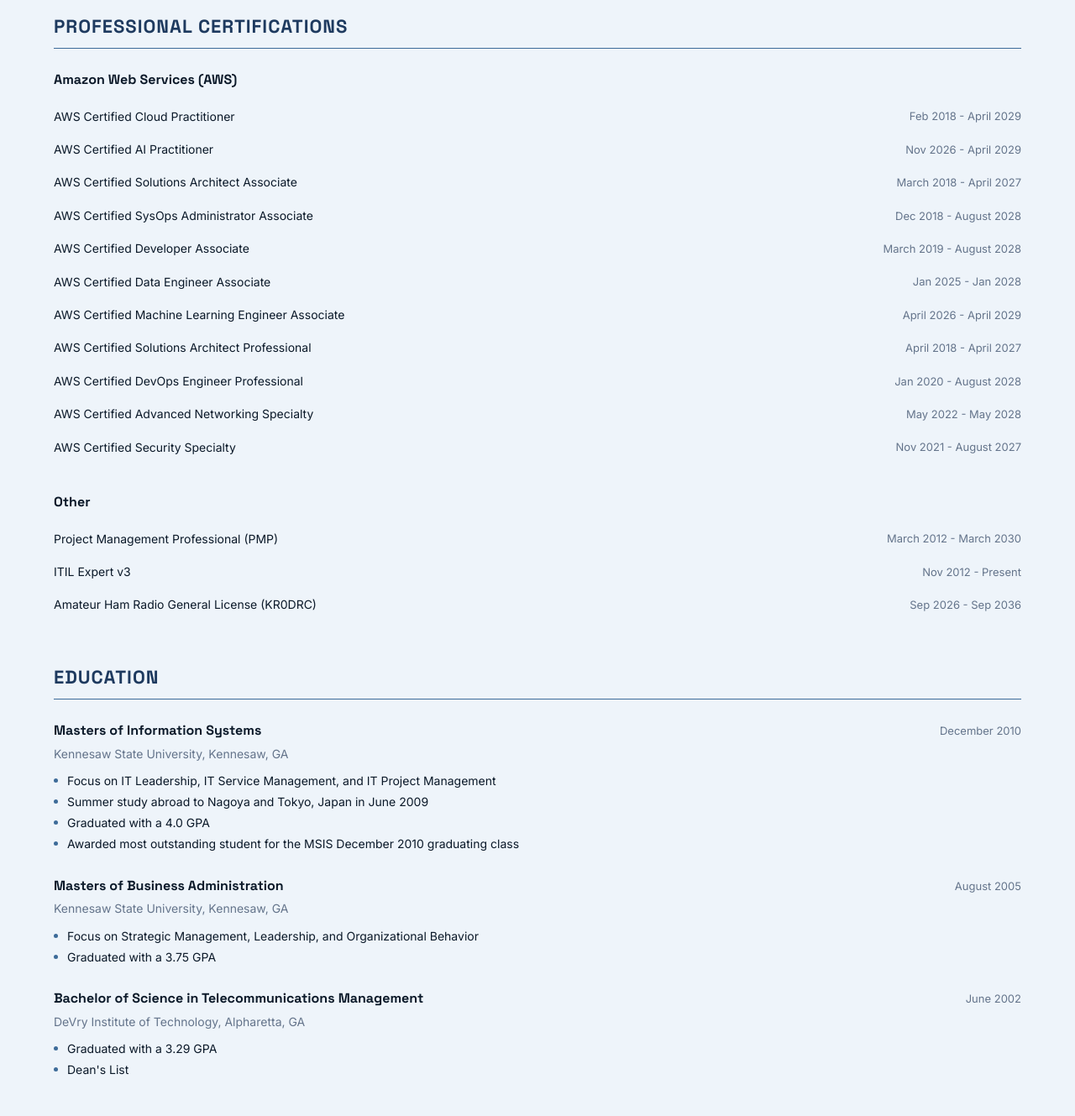
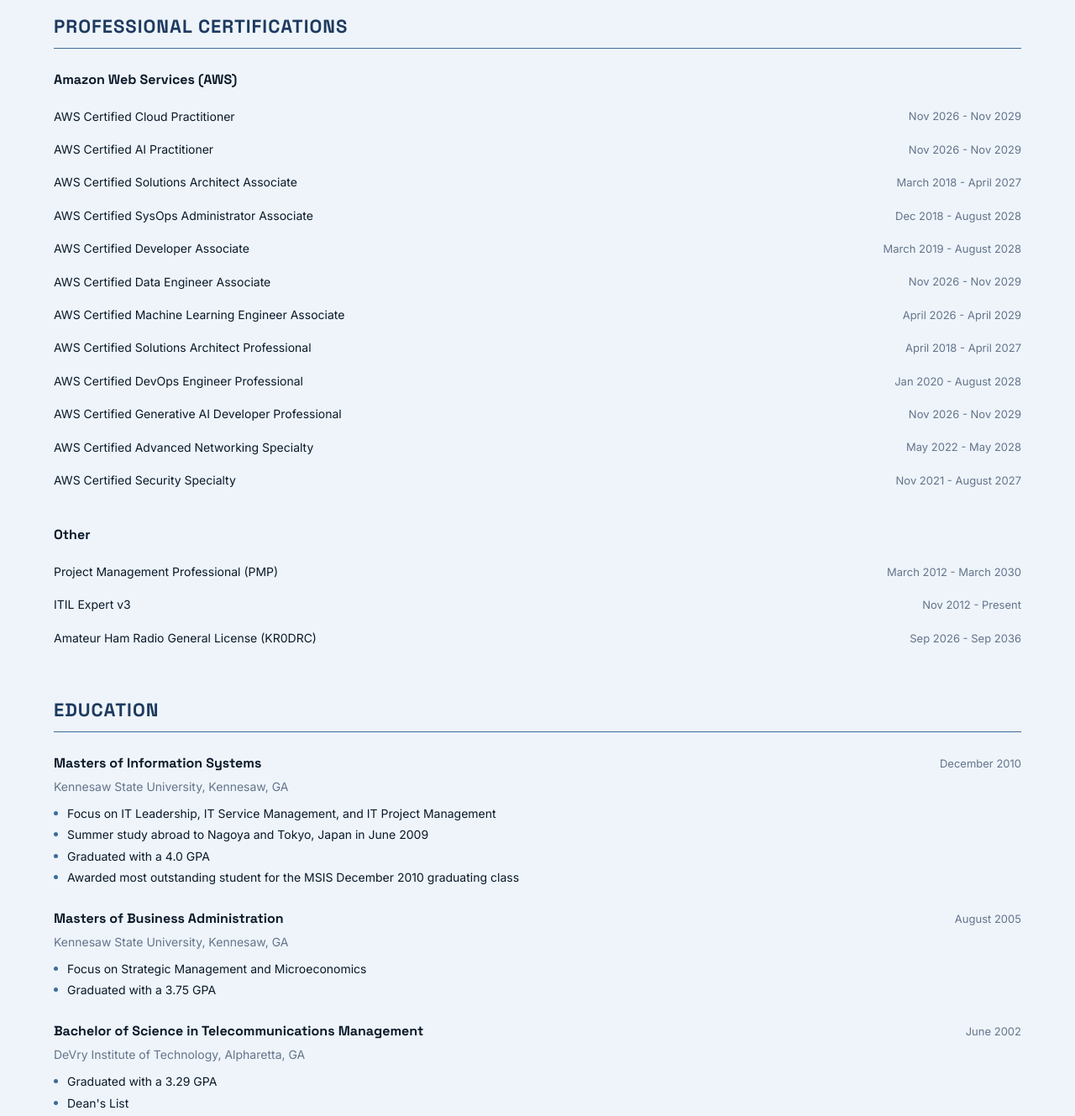
Before and after one commit to TheCloudGuyOrg/www.cloudguy.org, a plain HTML site: page resources/html/resume.html in a window 1280 px wide. Shown: the part 1480-2809 px from the top of the page at 84% size. Drawn offline with Linux system fonts and the light colour scheme.

Commit message:
Update Resume

```diff
--- a/resources/html/resume.html
+++ b/resources/html/resume.html
@@ -159,15 +159,16 @@
                     <div class="cert-category">
                         <h4>Amazon Web Services (AWS)</h4>
                         <ul>
-                            <li><span class="cert-name">AWS Certified Cloud Practitioner</span><span class="cert-date">Feb 2018 - April 2029</span></li>
-                            <li><span class="cert-name">AWS Certified AI Practitioner</span><span class="cert-date">Nov 2026 - April 2029</span></li>
+                            <li><span class="cert-name">AWS Certified Cloud Practitioner</span><span class="cert-date">Nov 2026 - Nov 2029</span></li>
+                            <li><span class="cert-name">AWS Certified AI Practitioner</span><span class="cert-date">Nov 2026 - Nov 2029</span></li>
                             <li><span class="cert-name">AWS Certified Solutions Architect Associate</span><span class="cert-date">March 2018 - April 2027</span></li>
                             <li><span class="cert-name">AWS Certified SysOps Administrator Associate</span><span class="cert-date">Dec 2018 - August 2028</span></li>
                             <li><span class="cert-name">AWS Certified Developer Associate</span><span class="cert-date">March 2019 - August 2028</span></li>
-                            <li><span class="cert-name">AWS Certified Data Engineer Associate</span><span class="cert-date">Jan 2025 - Jan 2028</span></li>
+                            <li><span class="cert-name">AWS Certified Data Engineer Associate</span><span class="cert-date">Nov 2026 - Nov 2029</span></li>
                             <li><span class="cert-name">AWS Certified Machine Learning Engineer Associate</span><span class="cert-date">April 2026 - April 2029</span></li>
                             <li><span class="cert-name">AWS Certified Solutions Architect Professional</span><span class="cert-date">April 2018 - April 2027</span></li>
                             <li><span class="cert-name">AWS Certified DevOps Engineer Professional</span><span class="cert-date">Jan 2020 - August 2028</span></li>
+                            <li><span class="cert-name">AWS Certified Generative AI Developer Professional</span><span class="cert-date">Nov 2026 - Nov 2029</span></li>
                             <li><span class="cert-name">AWS Certified Advanced Networking Specialty</span><span class="cert-date">May 2022 - May 2028</span></li>
                             <li><span class="cert-name">AWS Certified Security Specialty</span><span class="cert-date">Nov 2021 - August 2027</span></li>
                         </ul>
@@ -208,7 +209,7 @@
                     </div>
                     <p class="edu-school">Kennesaw State University, Kennesaw, GA</p>
                     <ul>
-                        <li>Focus on Strategic Management, Leadership, and Organizational Behavior</li>
+                        <li>Focus on Strategic Management and Microeconomics</li>
                         <li>Graduated with a 3.75 GPA</li>
                     </ul>
                 </div>
```
